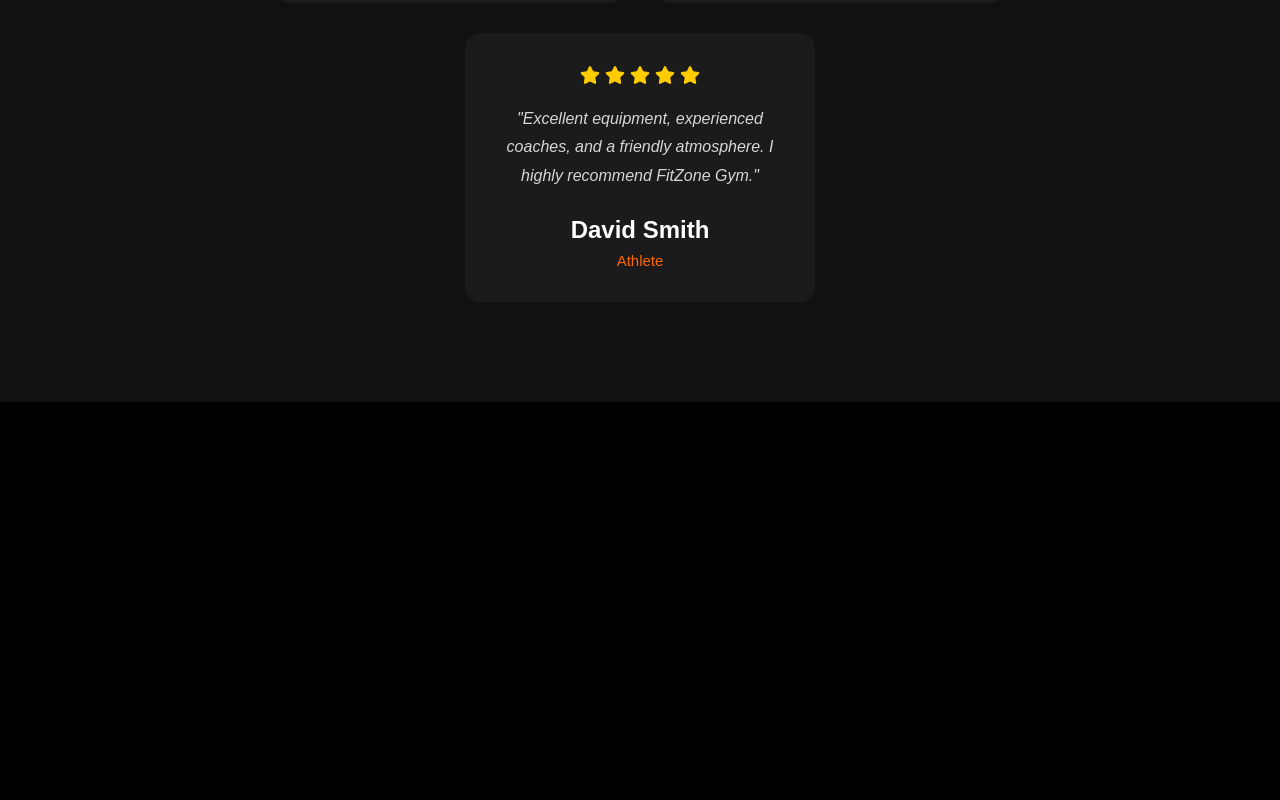
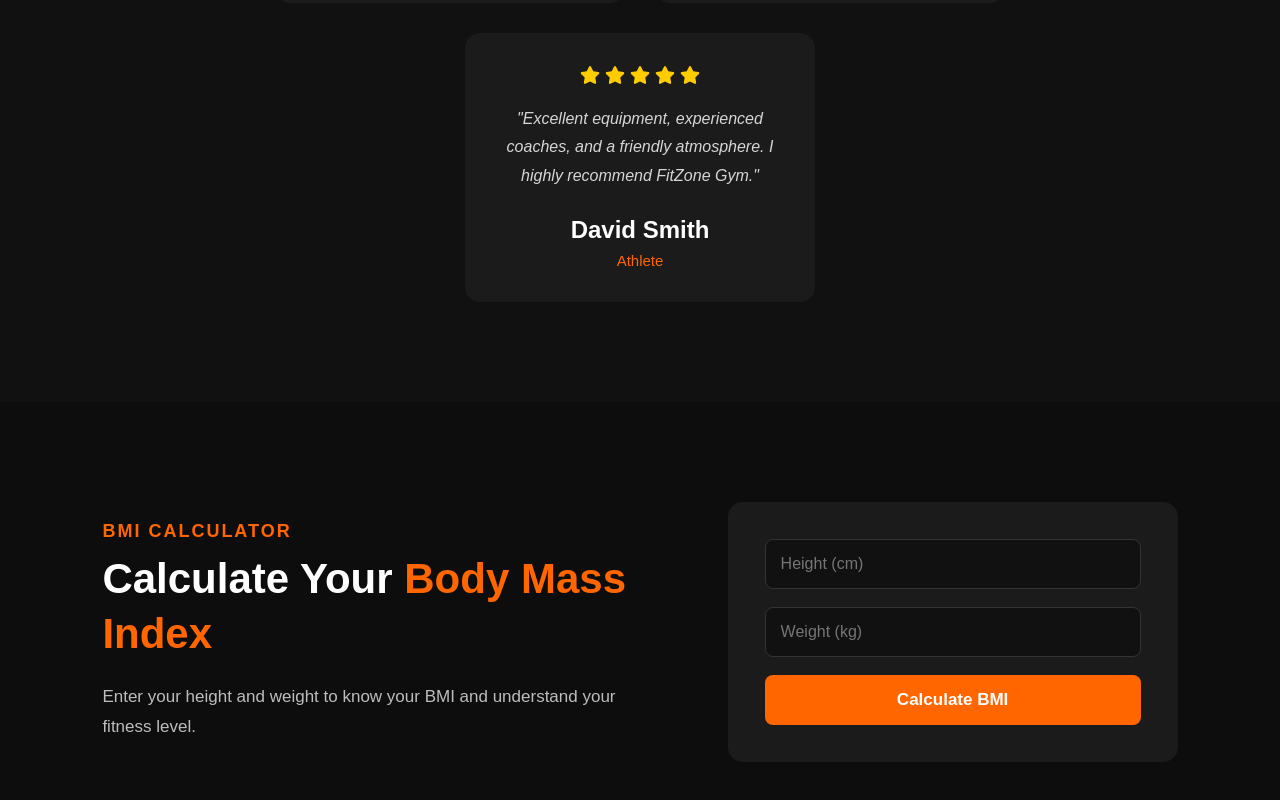
Before and after one commit to tajammaldhx/fitzone-gym-react, a React (Vite) app in the folder fitzone-gym/: page / in a window 1280 px wide. Shown: the part 5244-6044 px from the top of the page. Before the commit the page ends 5646 px from the top, so only its background shows below. Built offline with nearby package versions, Linux system fonts and the light colour scheme.

Commit message:
creating the BMI section

```diff
--- a/fitzone-gym/src/App.jsx
+++ b/fitzone-gym/src/App.jsx
@@ -7,6 +7,7 @@
 import Trainers from "./components/Trainers/Trainers";
 import Pricing from "./components/Pricing/Pricing";
 import Testimonials from "./components/Testimonials/Testimonials";
+import BMI from "./components/BMI/BMI";
 function App() {
   return (
     <>
@@ -17,6 +18,7 @@
       <Trainers/>
       <Pricing/>
       <Testimonials/>
+      <BMI/>
     </>
   );
 }
--- /dev/null
+++ b/fitzone-gym/src/components/BMI/BMI.css
@@ -0,0 +1,148 @@
+/* ===== BMI Section ===== */
+
+.bmi {
+  padding: 100px 8%;
+  background: #0d0d0d;
+  color: #fff;
+}
+
+.bmi-content {
+  display: flex;
+  justify-content: space-between;
+  align-items: center;
+  gap: 60px;
+  flex-wrap: wrap;
+}
+
+/* ===== Left Side ===== */
+
+.bmi-text {
+  flex: 1;
+  min-width: 300px;
+}
+
+.bmi-text h4 {
+  color: #ff6600;
+  font-size: 18px;
+  letter-spacing: 2px;
+  margin-bottom: 10px;
+}
+
+.bmi-text h2 {
+  font-size: 42px;
+  margin-bottom: 20px;
+  line-height: 1.3;
+}
+
+.bmi-text h2 span {
+  color: #ff6600;
+}
+
+.bmi-text p {
+  color: #bdbdbd;
+  line-height: 1.8;
+  font-size: 17px;
+}
+
+/* ===== BMI Card ===== */
+
+.bmi-card {
+  flex: 1;
+  min-width: 320px;
+  max-width: 450px;
+  background: #1b1b1b;
+  padding: 35px;
+  border-radius: 15px;
+  border: 2px solid transparent;
+  transition: 0.4s;
+}
+
+.bmi-card:hover {
+  border-color: #ff6600;
+  box-shadow: 0 10px 25px rgba(255, 102, 0, 0.35);
+}
+
+/* ===== Inputs ===== */
+
+.bmi-card input {
+  width: 100%;
+  padding: 15px;
+  margin-bottom: 18px;
+  border: 1px solid #333;
+  border-radius: 8px;
+  background: #111;
+  color: white;
+  font-size: 16px;
+  outline: none;
+  transition: 0.3s;
+}
+
+.bmi-card input:focus {
+  border-color: #ff6600;
+}
+
+/* ===== Button ===== */
+
+.bmi-card button {
+  width: 100%;
+  padding: 15px;
+  background: #ff6600;
+  color: white;
+  border: none;
+  border-radius: 8px;
+  font-size: 17px;
+  font-weight: 600;
+  cursor: pointer;
+  transition: 0.3s;
+}
+
+.bmi-card button:hover {
+  background: white;
+  color: #ff6600;
+}
+
+/* ===== Result ===== */
+
+.result {
+  margin-top: 25px;
+  text-align: center;
+  padding: 20px;
+  background: #111;
+  border-radius: 10px;
+}
+
+.result h3 {
+  font-size: 30px;
+  color: #ff6600;
+  margin-bottom: 10px;
+}
+
+.result p {
+  font-size: 18px;
+  color: #fff;
+  font-weight: 500;
+}
+
+/* ===== Responsive ===== */
+
+@media (max-width: 992px) {
+  .bmi-content {
+    flex-direction: column;
+    text-align: center;
+  }
+
+  .bmi-card {
+    width: 100%;
+    max-width: 500px;
+  }
+}
+
+@media (max-width: 768px) {
+  .bmi-text h2 {
+    font-size: 32px;
+  }
+
+  .bmi-card {
+    padding: 25px;
+  }
+}
--- /dev/null
+++ b/fitzone-gym/src/components/BMI/BMI.jsx
@@ -0,0 +1,86 @@
+import "./BMI.css";
+import { useState } from "react";
+
+function BMI() {
+  const [height, setHeight] = useState("");
+  const [weight, setWeight] = useState("");
+  const [result, setResult] = useState("");
+  const [status, setStatus] = useState("");
+
+  const calculateBMI = () => {
+    if (!height || !weight) {
+      setResult("Please enter height and weight.");
+      setStatus("");
+      return;
+    }
+
+    const h = height / 100;
+    const bmi = (weight / (h * h)).toFixed(1);
+
+    let category = "";
+
+    if (bmi < 18.5) {
+      category = "Underweight";
+    } else if (bmi < 25) {
+      category = "Normal";
+    } else if (bmi < 30) {
+      category = "Overweight";
+    } else {
+      category = "Obese";
+    }
+
+    setResult(bmi);
+    setStatus(category);
+  };
+
+  return (
+    <section className="bmi" id="bmi">
+      <div className="bmi-content">
+
+        <div className="bmi-text">
+          <h4>BMI CALCULATOR</h4>
+          <h2>
+            Calculate Your <span>Body Mass Index</span>
+          </h2>
+
+          <p>
+            Enter your height and weight to know your BMI and
+            understand your fitness level.
+          </p>
+        </div>
+
+        <div className="bmi-card">
+
+          <input
+            type="number"
+            placeholder="Height (cm)"
+            value={height}
+            onChange={(e) => setHeight(e.target.value)}
+          />
+
+          <input
+            type="number"
+            placeholder="Weight (kg)"
+            value={weight}
+            onChange={(e) => setWeight(e.target.value)}
+          />
+
+          <button onClick={calculateBMI}>
+            Calculate BMI
+          </button>
+
+          {result && (
+            <div className="result">
+              <h3>BMI: {result}</h3>
+              <p>{status}</p>
+            </div>
+          )}
+
+        </div>
+
+      </div>
+    </section>
+  );
+}
+
+export default BMI;
```
